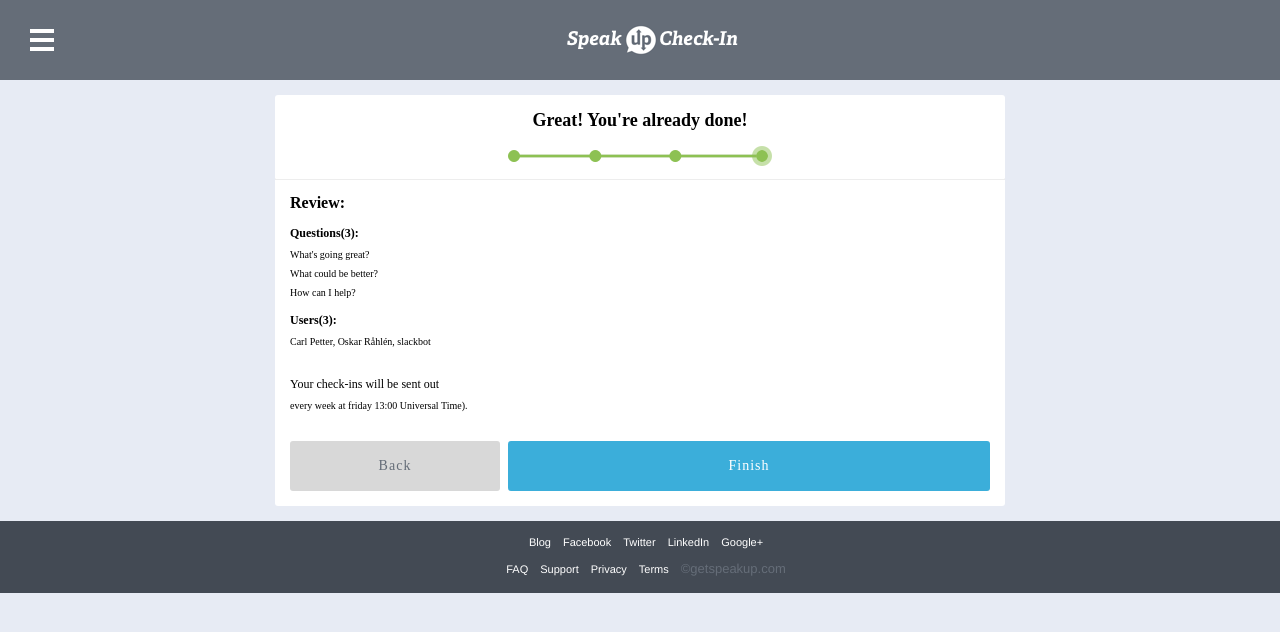
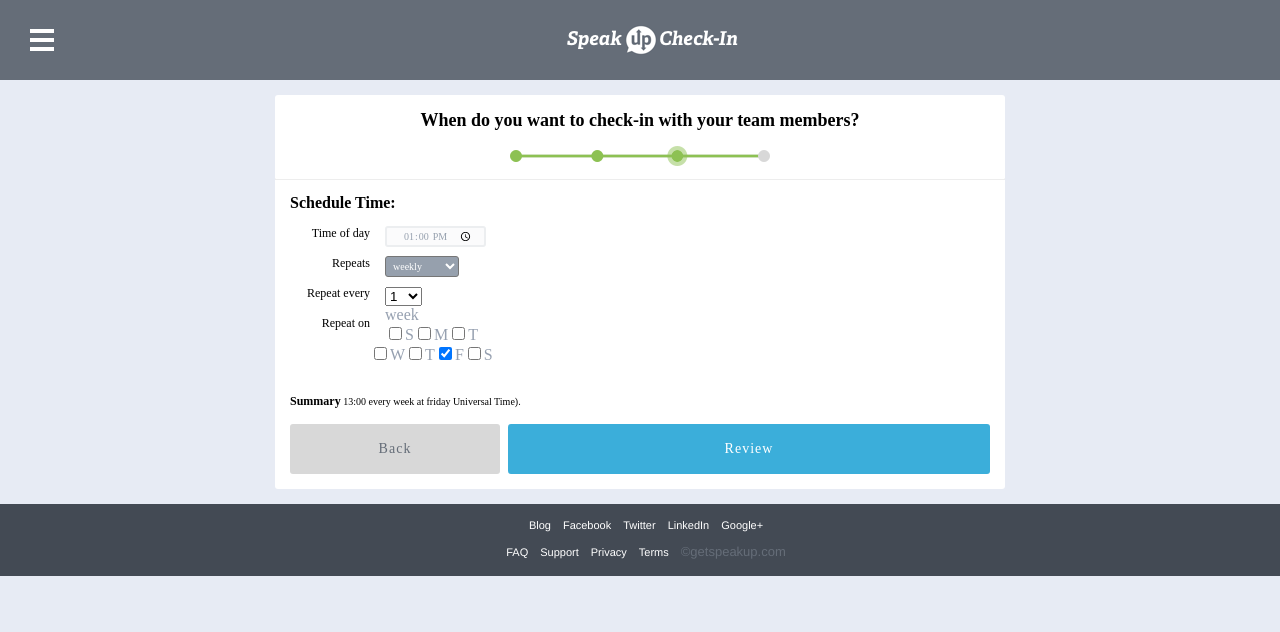
Before and after one commit to CarlPetterS/slackbot, a React (Create React App) app: page /onboard in a window 1280 px wide. Shown: the top 632 px of the page. Built offline with nearby package versions, Linux system fonts and the light colour scheme; what react-tap-event-plugin would draw is missing.

Commit message:
Schedule time started

```diff
--- a/src/components/schedule-time.js
+++ b/src/components/schedule-time.js
@@ -3,6 +3,16 @@ import { connect } from 'react-redux'
 
 import { switchCard, cards, toggleDayRepeat, selectRepeatEvery, selectRepeats, selectTime } from '../actions/actions'
 import { Card } from '../containers/card'
+
+let weekday = new Array(7);
+weekday[0] = "sunday";
+weekday[1] = "monday";
+weekday[2] = "tuesday";
+weekday[3] = "wednesday";
+weekday[4] = "thursday";
+weekday[5] = "friday";
+weekday[6] = "saturday";
+
 
 export const ScheduleTimeDummy = ({
     backToSelectUsers,
@@ -16,30 +26,41 @@ export const ScheduleTimeDummy = ({
     <Card title="When do you want to check-in with your team members?"
         instructions="Schedule Time:"
         progress={require("../images/progress_3.png")}>
-
-        <h4>Time of day</h4>
-        <input type="time" value={schedule.time} onChange={(event) => selectTime(event.target.value)} />
-        <h4>Repeats</h4>
-        <select value={schedule.repeats} onChange={(event) => selectRepeats(event.target.value)}>
+        <div className="schedule__titles">
+        <h4 className="schedule__title">Time of day</h4>
+        <h4 className="schedule__title">Repeats</h4>
+        <h4 className="schedule__title">Repeat every</h4>
+        <h4 className="schedule__title">Repeat on</h4>
+        </div>
+        <div className="schedule__content">
+        <input className="schedule__time" type="time" value={schedule.time} onChange={(event) => selectTime(event.target.value)} />
+        <select className="schedule__repeats" value={schedule.repeats} onChange={(event) => selectRepeats(event.target.value)}>
             <option value="weekly">weekly</option>
             <option value="monthly">monthly</option>
             <option value="yearly">yearly</option>
         </select>
-        <h4>Repeat every</h4>
-        <select value={schedule.repeat_every} onChange={(event) => selectRepeatEvery(event.target.value)}>
+        <select className="schedule__repeatevery" value={schedule.repeat_every} onChange={(event) => selectRepeatEvery(event.target.value)}>
             {Array.apply(null, Array(30)).map((_,i) =>
                 <option key={i} value={i+1}>{i+1}</option>
             )}
-        </select>{schedule.repeats.substring(0, schedule.repeats.length - 2) + (schedule.repeat_every > 1 ? "s" : "")}
-        <h4>Repeat on</h4>
+        </select>
+        <p className="schedule__repeatevery--date">{schedule.repeats.substring(0, schedule.repeats.length - 2) + (schedule.repeat_every > 1 ? "s" : "")}</p>
         <input type="checkbox" checked={schedule.repeat_on.sun} value={schedule.repeat_on.sun} onChange={() => toggleDayRepeat('sun')}/>S
         <input type="checkbox" checked={schedule.repeat_on.mon} value={schedule.repeat_on.mon} onChange={() => toggleDayRepeat('mon')}/>M
         <input type="checkbox" checked={schedule.repeat_on.tue} value={schedule.repeat_on.tue} onChange={() => toggleDayRepeat('tue')}/>T
+        </div>
         <input type="checkbox" checked={schedule.repeat_on.wed} value={schedule.repeat_on.wed} onChange={() => toggleDayRepeat('wed')}/>W
         <input type="checkbox" checked={schedule.repeat_on.thu} value={schedule.repeat_on.thu} onChange={() => toggleDayRepeat('thu')}/>T
         <input type="checkbox" checked={schedule.repeat_on.fri} value={schedule.repeat_on.fri} onChange={() => toggleDayRepeat('fri')}/>F
         <input type="checkbox" checked={schedule.repeat_on.sat} value={schedule.repeat_on.sat} onChange={() => toggleDayRepeat('sat')}/>S
-        <h4><strong>Summary</strong></h4>
+        <h4 className="schedule__summary"><strong>Summary</strong>  {' ' + schedule.time + ' '}
+            every {schedule.repeats.substring(0,schedule.repeats.length-2)} at
+            {' ' + weekday.filter(day => schedule.repeat_on[day.substring(0,3)]).join(', ')}
+             {(() => {
+              const split = new Date().toString().split(" ");
+              const timeZoneFormatted = split[split.length - 2] + " " + split[split.length - 1];
+              return ' ' + timeZoneFormatted
+            })()}. </h4>
         <a className="button button-next button-shared"onClick={gotoReview}>Review</a>
         <a className="button button-back button-shared-back" onClick={backToSelectUsers}>Back</a>
     </Card>
--- a/src/reducers/onboarding.js
+++ b/src/reducers/onboarding.js
@@ -21,7 +21,7 @@ const users = rawUsers
 const initialState = {
     users: users,
     allSelected: true,
-    currentCard: cards.REVIEW,
+    currentCard: cards.SCHEDULE_TIME,
     questions: ["What's going great?", "What could be better?", "How can I help?"],
     schedule: {
         time: "13:00",
--- a/src/styles/landing-page.css
+++ b/src/styles/landing-page.css
@@ -1,4 +1,5 @@
 main {
+  margin-top:80px;
   width: 100%;
   height: 100%;
   text-align: center;
--- a/src/styles/onboarding-page.css
+++ b/src/styles/onboarding-page.css
@@ -226,3 +226,95 @@ li {
   font-size:12px;
   margin-top:30px;
 }
+
+.schedule__summary {
+  font-family: Adelle-sans;
+  color:black;
+  font-size:10px;
+  margin-top:30px;
+  margin-bottom:-15px;
+}
+
+.schedule__summary > strong {
+  font-weight: bold;
+  font-size:12px;
+}
+
+.schedule__titles {
+  float:left;
+  width:80px;
+}
+
+.schedule__content {
+  margin-left:95px;
+}
+
+.schedule__title {
+  margin-bottom:15px;
+  text-align: right;
+  font-family: Adelle-sans;
+  color:black;
+  font-size:12px;
+}
+
+.schedule__time {
+  font-family: Adelle-sans;
+  font-size:10px;
+  color:#96A0AE;
+  display: block;
+  background: #FBFBFC;
+  border: 2px solid #ECEEF0;
+  border-radius: 3px;
+  text-align: center;
+  margin-bottom:9px;
+  padding-left:15px;
+  padding-right:10px;
+}
+
+.schedule__time:focus {
+  outline:0;
+  border:2px solid black;
+}
+
+.schedule__repeats {
+  font-family: Adelle-sans;
+  display: block;
+  background: #96A0AD;
+  color:white;
+  padding-right:15px;
+  padding-left:3px;
+  padding-top:3px;
+  font-size:10px;
+  padding-bottom:3px;
+  border-radius: 3px;
+  margin-bottom:10px;
+}
+
+.schedule__repeats:focus {
+  outline:0;
+}
+
+.schedule__repeatevery {
+  display: inline-block;
+  font-family: Adelle-sans;
+  background: #96A0AD;
+  color:white;
+  border:1px solid red;
+  padding-right:15px;
+  padding-left:3px;
+  padding-top:3px;
+  font-size:10px;
+  padding-bottom:3px;
+  border-radius: 3px;
+}
+
+.schedule__repeatevery:focus {
+  outline:0;
+}
+
+.schedule__repeatevery--date {
+  border: 1px solid red;
+  display: block;
+  font-family: Adelle-sans;
+  color:black;
+}
--- a/src/styles/style.css
+++ b/src/styles/style.css
@@ -50,6 +50,7 @@ em {
 
 .header {
     position:fixed;
+    z-index:9999;
     top:0;
     height: 80px;
     width: 100%;
```
